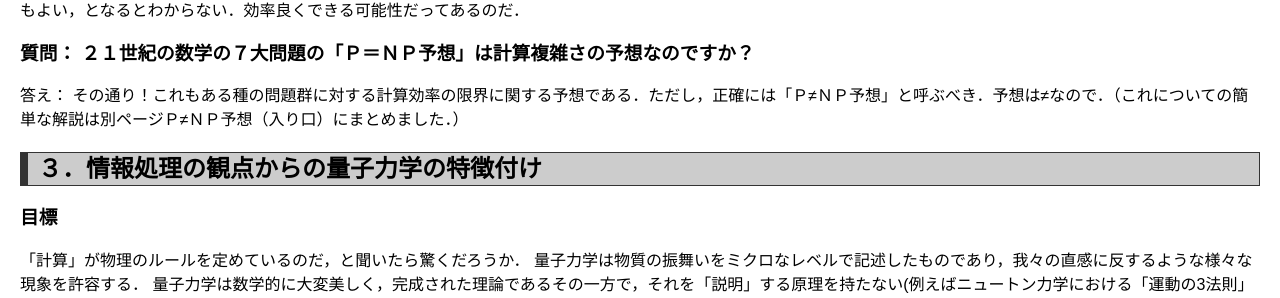
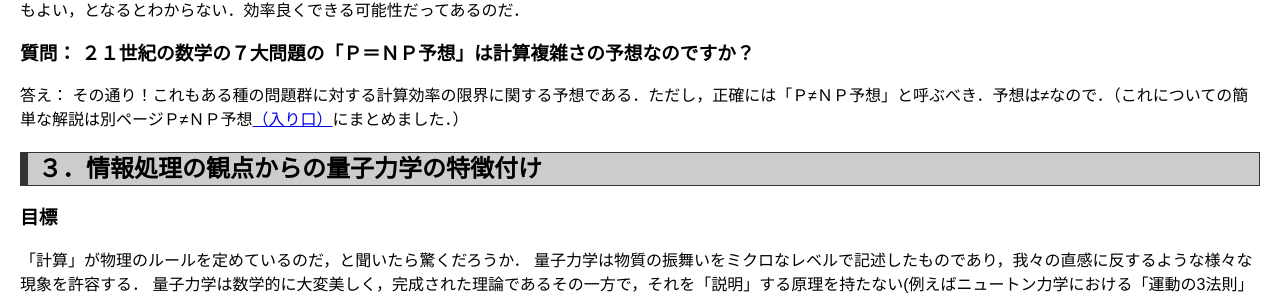
Before and after one commit to watanabe-laboratory/watanabe-laboratory.github.io, a Jekyll site: the page built from research_theme.md, in a window 1280 px wide and 900 px high, scrolled down 1716 px. Shown: the part 173-471 px from the top of the window. Built offline with Jekyll 4.4.1, drawn with Linux system fonts in a browser that asks for light colours; formulas are drawn with MathJax 3; part of the change alters nothing that is shown.

```diff
--- a/research_theme.md
+++ b/research_theme.md
@@ -68,7 +68,7 @@ title: 主要な研究テーマ
 
 ### 質問： ２１世紀の数学の７大問題の「Ｐ＝ＮＰ予想」は計算複雑さの予想なのですか？
 
-答え： その通り！これもある種の問題群に対する計算効率の限界に関する予想である．ただし，正確には「Ｐ≠ＮＰ予想」と呼ぶべき．予想は≠なので．（これについての簡単な解説は別ページＰ≠ＮＰ予想（入り口）にまとめました．）
+答え： その通り！これもある種の問題群に対する計算効率の限界に関する予想である．ただし，正確には「Ｐ≠ＮＰ予想」と呼ぶべき．予想は≠なので．（これについての簡単な解説は別ページＰ≠ＮＰ予想[（入り口）](./lab/PvsNPintro-jp.html)にまとめました．）
 
 ## ３．情報処理の観点からの量子力学の特徴付け {#quantum}
 ### 目標
```
